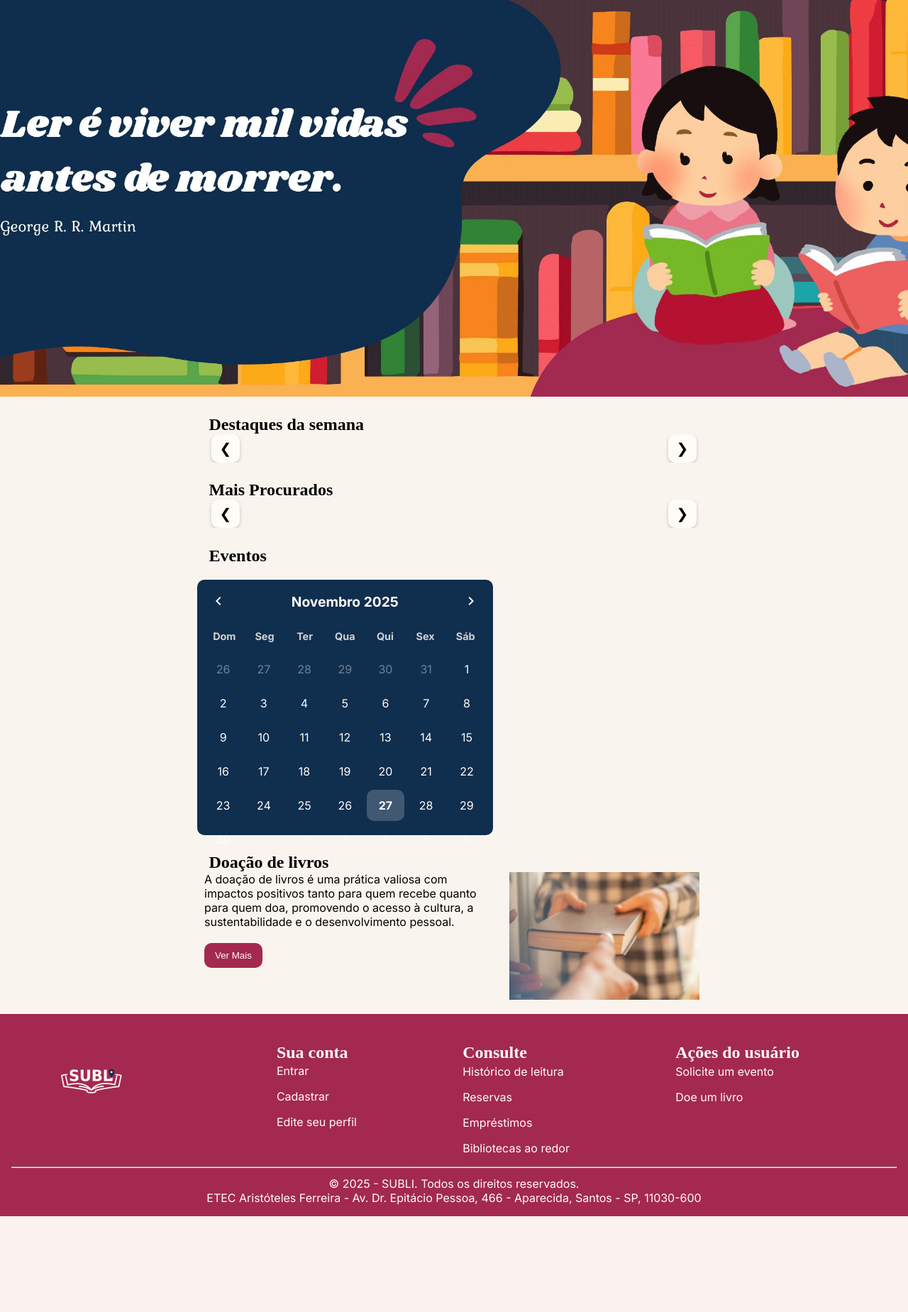
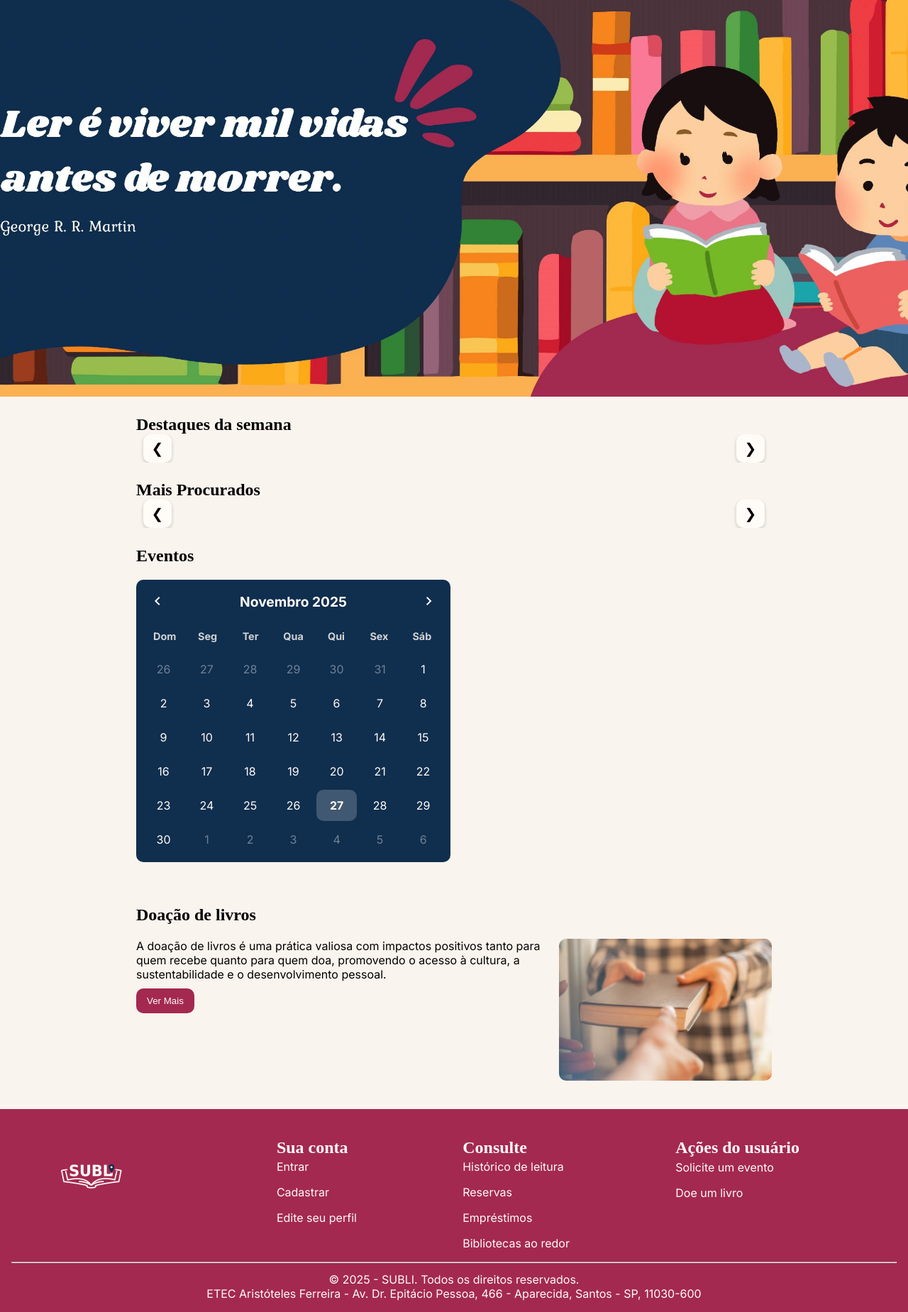
Before and after one commit to DEP0o1/SUBLI, a PHP site: page /subli/LindexLeitor.php in a window 1280 px wide. Shown: the part 85-1934 px from the top of the page at 71% size. Before the commit the page ends 1799 px from the top, so only its background shows below. Run offline with PHP 8.4, Linux system fonts and the light colour scheme; some web fonts are replaced.

Commit message:
começo da laargura padrao

```diff
--- a/LindexLeitor.php
+++ b/LindexLeitor.php
@@ -159,6 +159,9 @@ if (empty($assunto2)) $assunto2 = null;
         </div>
 
         <section class="doacaoLivros">
+            <div class="container-doacao-livros">
+
+
                 <div class="doacaotexto">
                     <p>
                         A doação de livros é uma prática valiosa com impactos positivos tanto
@@ -170,6 +173,8 @@ if (empty($assunto2)) $assunto2 = null;
                     </a>
                 </div>
                 <img src="img/doar.png" alt="" />
+
+            </div>
         </section>
     </main>
 
--- a/css/leitor.css
+++ b/css/leitor.css
@@ -49,6 +49,7 @@ h4 {
   --gap-grande: 50px;
   --radius: 10px;
   --border: solid 1px rgba(0, 0, 0, 0.192);
+  --largura-padrao: 70%;
 }
 
 .material-symbols-outlined {
@@ -491,7 +492,7 @@ body {
 }
 
 .textoEsquerda {
-  margin-left: 23%;
+  margin-left: 15%;
   margin-top: 2%;
 }
 
@@ -675,20 +676,18 @@ span {
 }
 
 .eventos {
-    margin-left: 23%;
-  display: flex;
-  justify-content: center;
-  margin: 20px 20px 20px 0px;
-  gap: var(--gap-grande);
-  flex-direction: row;
-  height: 45vh;
+  display: flex;
+  justify-content: center;
+  flex-direction: row;
+  height: 454px;
+  padding: 20px 0;
 }
 
 /*--------------------calendario--------------------------------------------------------------------------*/
 
 .calendario {
-  width: 60%;
-  height: 100%;
+  width: 50%;
+  height: fit-content;
   background-color: var(--azul);
   color: var(--branco);
   padding: var(--gap);
@@ -696,10 +695,8 @@ span {
   font-family: "Inter";
 }
 .containerEventos {
-  width: 55vw;
-  gap: var(--gap);
-  margin-left: 20%;
-  margin-right: 20%;
+  width: var(--largura-padrao);
+  gap: var(--gap);
   height: 100%;
   display: flex;
   flex-direction: row;
@@ -825,7 +822,7 @@ span {
 .lista {
   display: flex;
   flex-direction: column;
-  width: 40%;
+  width: 50%;
   height: 100%;
   text-align: left;
   overflow-y: scroll;
@@ -1198,7 +1195,6 @@ main {
 /*------------------------------------------------------------------------------------------------------*/
 
 .pesquisa {
-  padding-top: 64px;
   width: fit-content;
   margin-right: auto;
   margin-left: auto;
@@ -1206,6 +1202,7 @@ main {
   justify-content: center;
   align-items: center;
   margin-top: var(--gap);
+  margin-bottom: var(--gap);
   gap: var(--gap);
   height: fit-content;
 }
@@ -1282,6 +1279,9 @@ main {
 
 .divQueEnglobaExibirLivrosResultado {
   width: 100%;
+  display: flex;
+  justify-content: center;
+  align-items: center;
 }
 
 .imagemPerfilMenu {
@@ -1306,16 +1306,26 @@ main {
   display: flex;
   justify-content: center;
   flex-wrap: wrap;
-  height: 70vw;
-  margin: 41px;
   height: fit-content;
   gap: var(--gap);
+  width: calc(var(--largura-padrao) + 10%);
 }
 
 .doacaoLivros {
   display: flex;
-  gap: 2.5%;
-  padding-left: 7.5vw;
+  justify-content: center;
+  align-items: center;
+  width: 100%;
+  padding: 20px 0;
+}
+
+.container-doacao-livros {
+  display: flex;
+  justify-content: space-between;
+  align-items: center;
+  width: var(--largura-padrao);
+  gap: var(--gap);
+  height: 200px;
 }
 
 .doacaoLivros h1 {
@@ -1324,8 +1334,9 @@ main {
 }
 
 .doacaoLivros img {
-  height: auto;
-  width: 21vw;
+  height: 100%;
+  width: auto;
+  border-radius: var(--radius);
 }
 
 .textoDoar {
@@ -1338,12 +1349,13 @@ main {
   background-color: var(--vinho);
   padding: 10px;
 }
+
 .doacaotexto {
   flex-direction: column;
   display: flex;
-  gap: 20px;
-  width: 50%;
-  padding-left: 15vw;
+  gap: var(--gap);
+  width: 100%;
+  height: 100%;
 }
 
 .doacaotexto h1 {
@@ -1412,7 +1424,7 @@ main {
 .carrossel-container {
   position: relative;
   overflow: hidden;
-  max-width: 55%;
+  max-width: var(--largura-padrao);
   margin: 0 auto;
   padding: 20px 0;
 }
```
Lines whose indentation alone changed are shown as unchanged.
